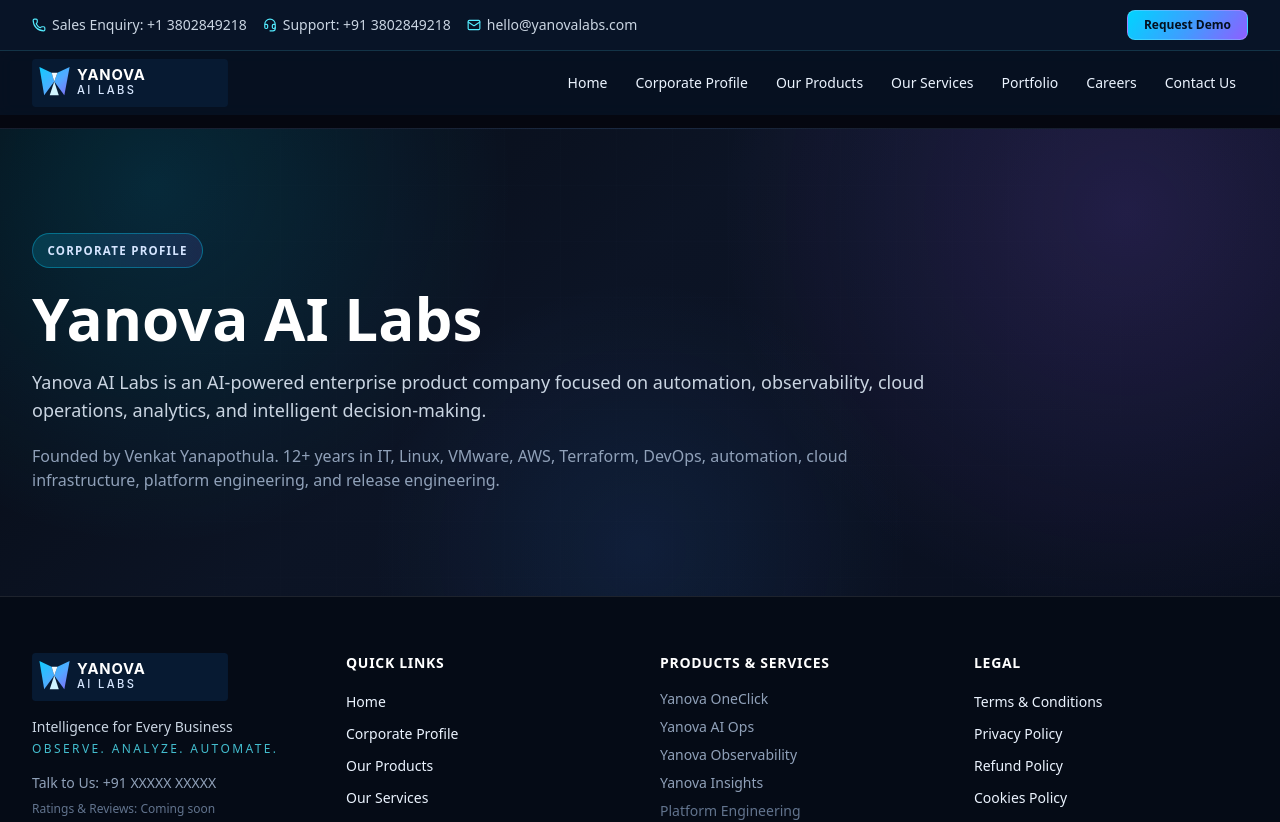
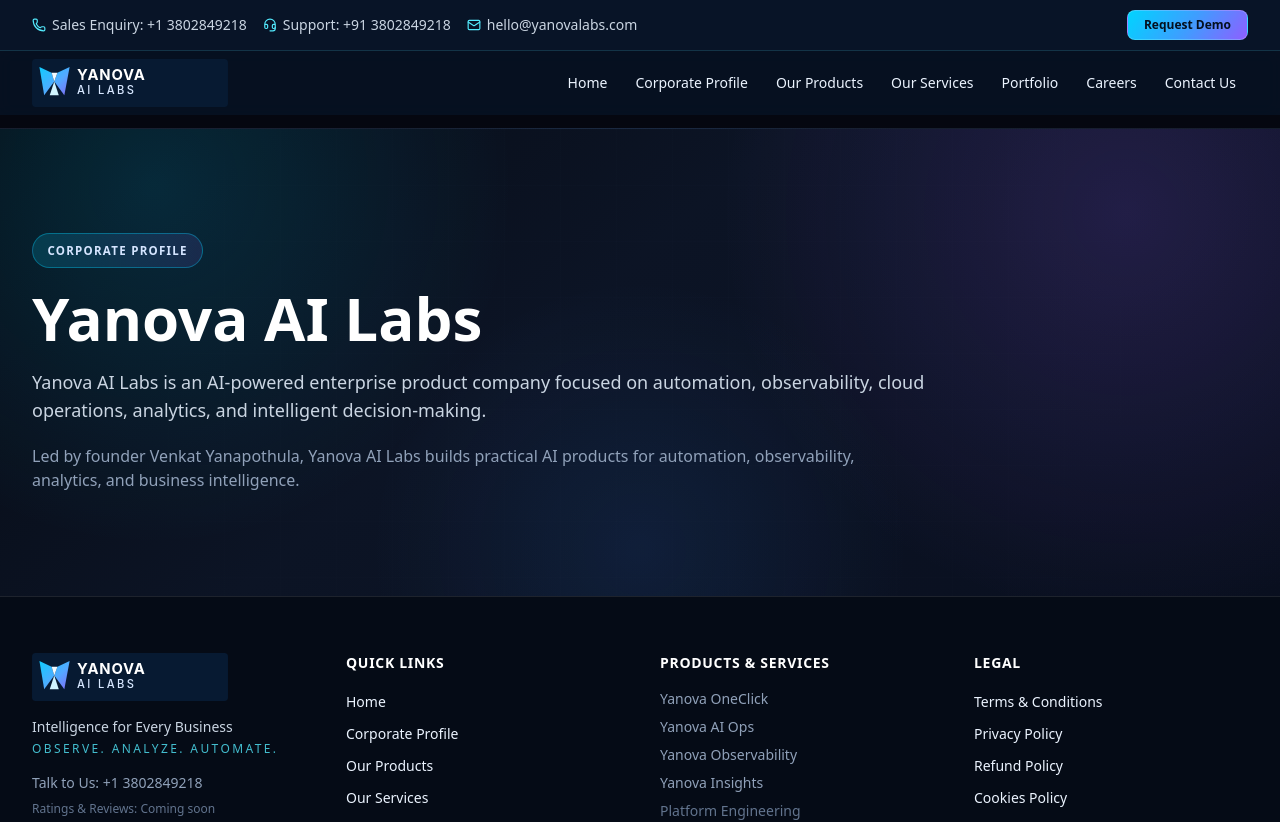
Before and after one commit to yanova-ai-labs/yanova-ai-labs-website, a Next.js app: page /corporate-profile in a window 1280 px wide. Shown: the top 822 px of the page. Built offline with nearby package versions, Linux system fonts and the light colour scheme.

Commit message:
chore: simplify founder copy and update talk-to-us number

```diff
--- a/app/components/layout/Footer.tsx
+++ b/app/components/layout/Footer.tsx
@@ -11,7 +11,7 @@
             <Logo className="mb-4" />
             <p className="text-slate-300 text-sm">{COMPANY.tagline}</p>
             <p className="text-cyan-300/80 text-xs tracking-[0.2em] uppercase mt-1">{COMPANY.slogan}</p>
-            <p className="text-slate-400 text-sm mt-4">Talk to Us: +91 XXXXX XXXXX</p>
+            <p className="text-slate-400 text-sm mt-4">Talk to Us: +1 3802849218</p>
             <p className="text-slate-500 text-xs mt-2">Ratings & Reviews: Coming soon</p>
           </div>
 
--- a/app/components/sections/AboutSection.tsx
+++ b/app/components/sections/AboutSection.tsx
@@ -16,9 +16,8 @@
             <div className="badge mb-5">Awarded Vision for AI-Powered Automation</div>
             <h2 className="text-3xl md:text-5xl font-black text-white mb-5">Corporate Profile</h2>
             <p className="text-slate-300 text-lg leading-relaxed">
-              {COMPANY.name} is an AI-powered enterprise product company focused on automation, observability, cloud operations,
-              analytics, and intelligent decision-making. Founded by {COMPANY.founder}, a 12+ year IT veteran in DevOps,
-              cloud, and automation.
+              Led by founder {COMPANY.founder}, Yanova AI Labs builds practical AI products for automation,
+              observability, analytics, and business intelligence.
             </p>
           </div>
 
--- a/app/corporate-profile/page.tsx
+++ b/app/corporate-profile/page.tsx
@@ -11,7 +11,10 @@
             {COMPANY.name} is an AI-powered enterprise product company focused on automation, observability, cloud operations,
             analytics, and intelligent decision-making.
           </p>
-          <p className="text-slate-400 mt-5 max-w-4xl">Founded by {COMPANY.founder}. {COMPANY.founderBackground}</p>
+          <p className="text-slate-400 mt-5 max-w-4xl">
+            Led by founder {COMPANY.founder}, Yanova AI Labs builds practical AI products for automation,
+            observability, analytics, and business intelligence.
+          </p>
         </div>
       </section>
     </div>
```
